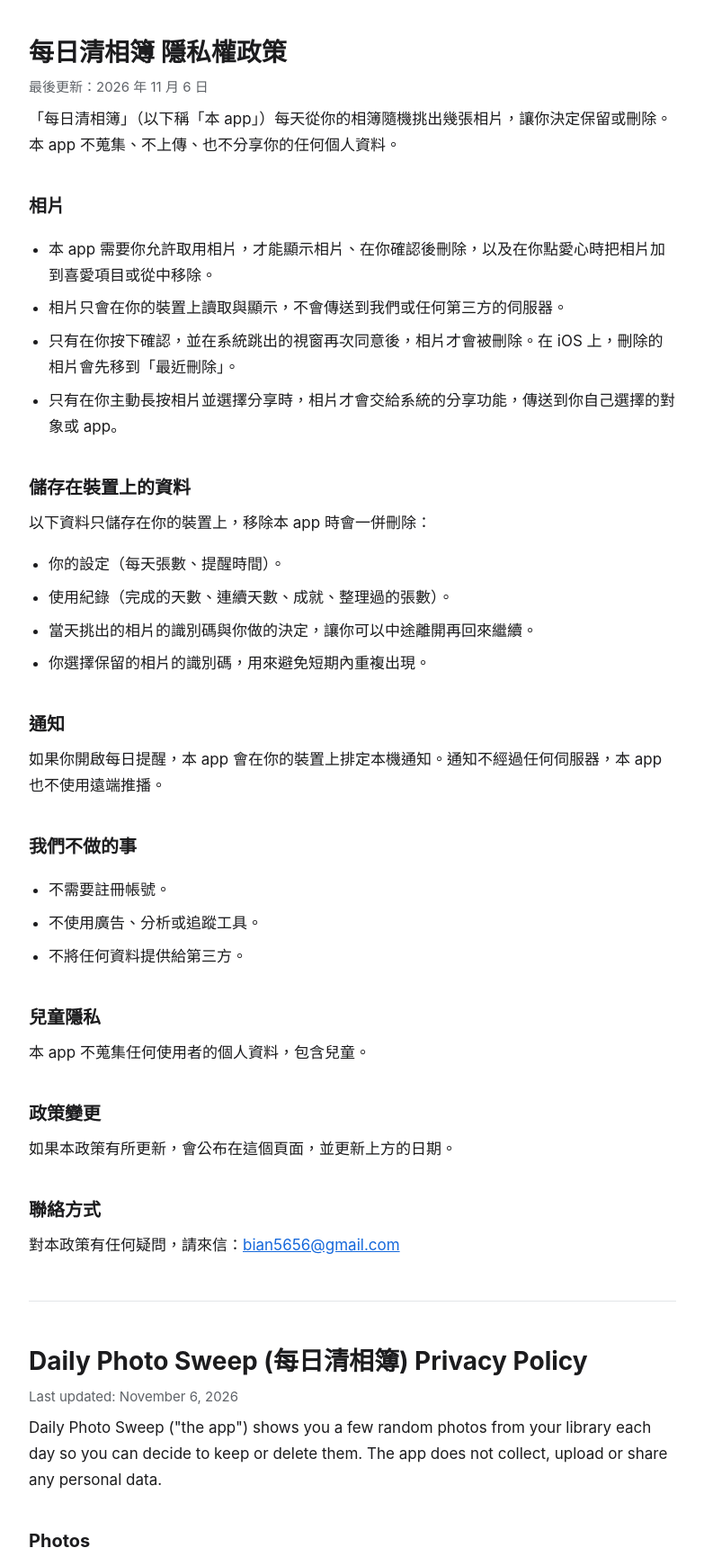
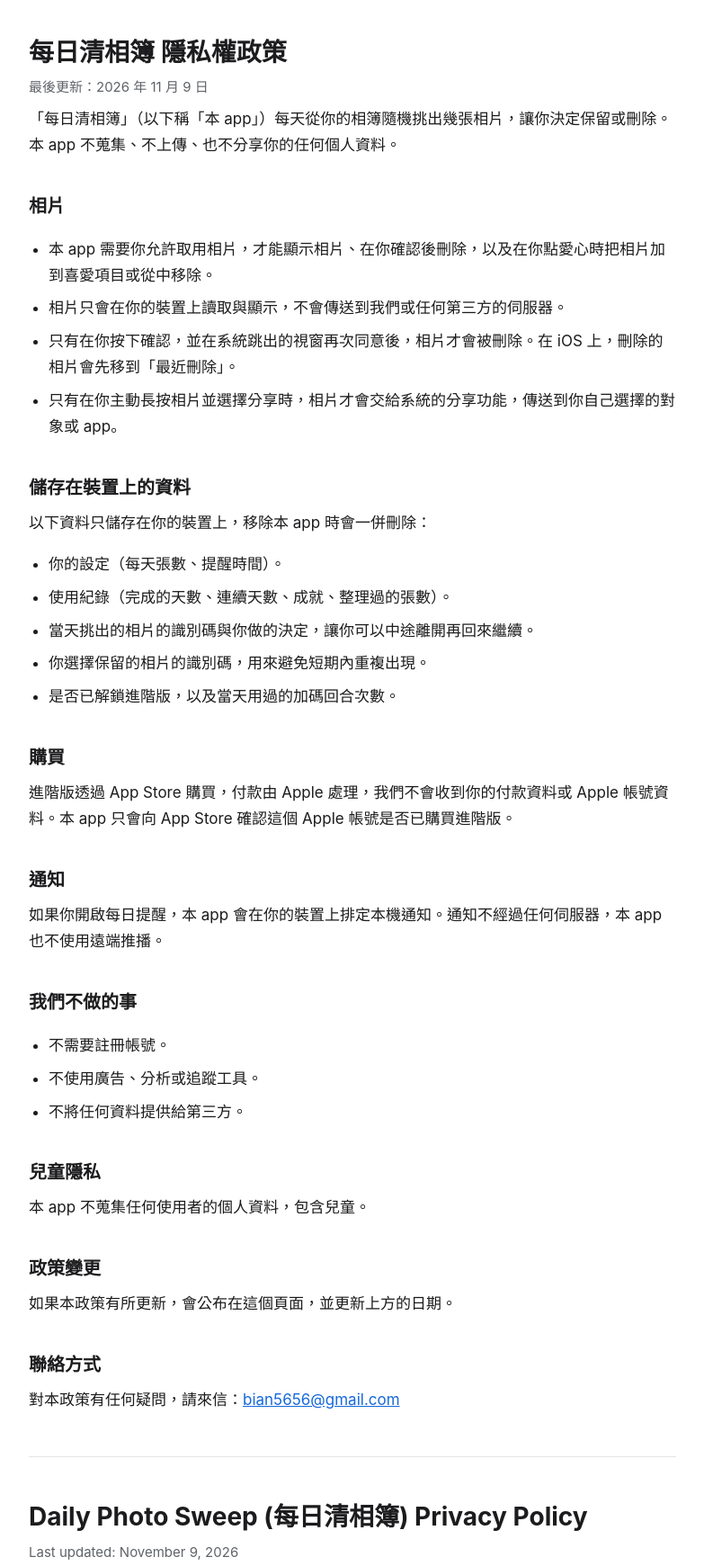
Before and after one commit to bian5656/daily-photo-sweep-privacy, a plain HTML site: page index.html in a window 1280 px wide. Shown: the top 1741 px of the page at 90% size, without its empty margins (248-1031 px from the left). Drawn offline with Linux system fonts and the light colour scheme.

Commit message:
Add files via upload

```diff
--- a/index.html
+++ b/index.html
@@ -23,7 +23,7 @@
 <body>
 <main>
   <h1>每日清相簿 隱私權政策</h1>
-  <p class="muted">最後更新：2026 年 11 月 6 日</p>
+  <p class="muted">最後更新：2026 年 11 月 9 日</p>
 
   <p>「每日清相簿」（以下稱「本 app」）每天從你的相簿隨機挑出幾張相片，讓你決定保留或刪除。本 app 不蒐集、不上傳、也不分享你的任何個人資料。</p>
 
@@ -42,7 +42,11 @@
     <li>使用紀錄（完成的天數、連續天數、成就、整理過的張數）。</li>
     <li>當天挑出的相片的識別碼與你做的決定，讓你可以中途離開再回來繼續。</li>
     <li>你選擇保留的相片的識別碼，用來避免短期內重複出現。</li>
+    <li>是否已解鎖進階版，以及當天用過的加碼回合次數。</li>
   </ul>
+
+  <h2>購買</h2>
+  <p>進階版透過 App Store 購買，付款由 Apple 處理，我們不會收到你的付款資料或 Apple 帳號資料。本 app 只會向 App Store 確認這個 Apple 帳號是否已購買進階版。</p>
 
   <h2>通知</h2>
   <p>如果你開啟每日提醒，本 app 會在你的裝置上排定本機通知。通知不經過任何伺服器，本 app 也不使用遠端推播。</p>
@@ -66,7 +70,7 @@
   <hr>
 
   <h1 lang="en">Daily Photo Sweep (每日清相簿) Privacy Policy</h1>
-  <p class="muted" lang="en">Last updated: November 6, 2026</p>
+  <p class="muted" lang="en">Last updated: November 9, 2026</p>
 
   <div lang="en">
   <p>Daily Photo Sweep ("the app") shows you a few random photos from your library each day so you can decide to keep or delete them. The app does not collect, upload or share any personal data.</p>
@@ -86,7 +90,11 @@
     <li>Usage records (days completed, streak, achievements, number of photos reviewed).</li>
     <li>Identifiers of the photos picked for the day and your decisions, so you can leave and continue later.</li>
     <li>Identifiers of photos you chose to keep, so they are not shown again too soon.</li>
+    <li>Whether the Pro upgrade is unlocked, and how many bonus rounds you used today.</li>
   </ul>
+
+  <h2>Purchases</h2>
+  <p>The Pro upgrade is bought through the App Store. Apple handles the payment, and we never receive your payment details or Apple Account information. The app only asks the App Store whether your Apple Account has bought the upgrade.</p>
 
   <h2>Notifications</h2>
   <p>If you turn on the daily reminder, the app schedules local notifications on your device. No server is involved and the app does not use remote push notifications.</p>
```
